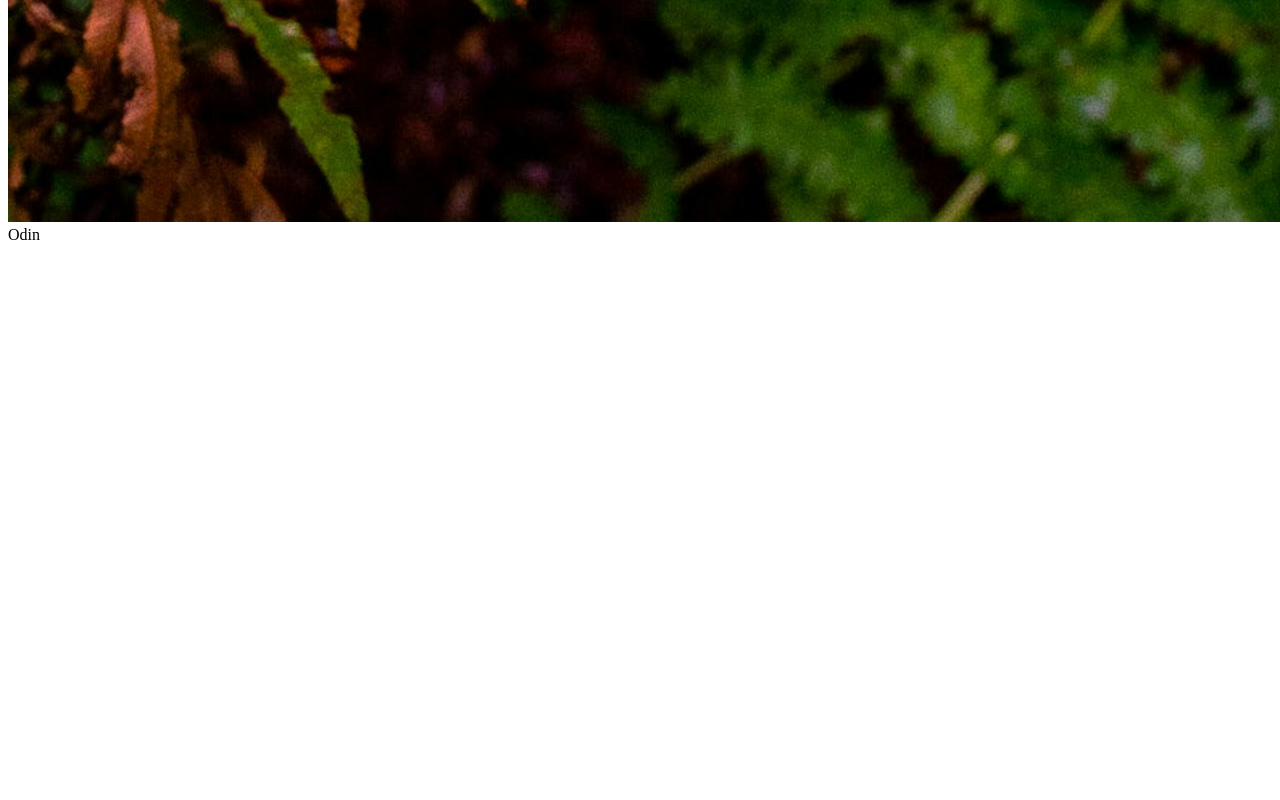
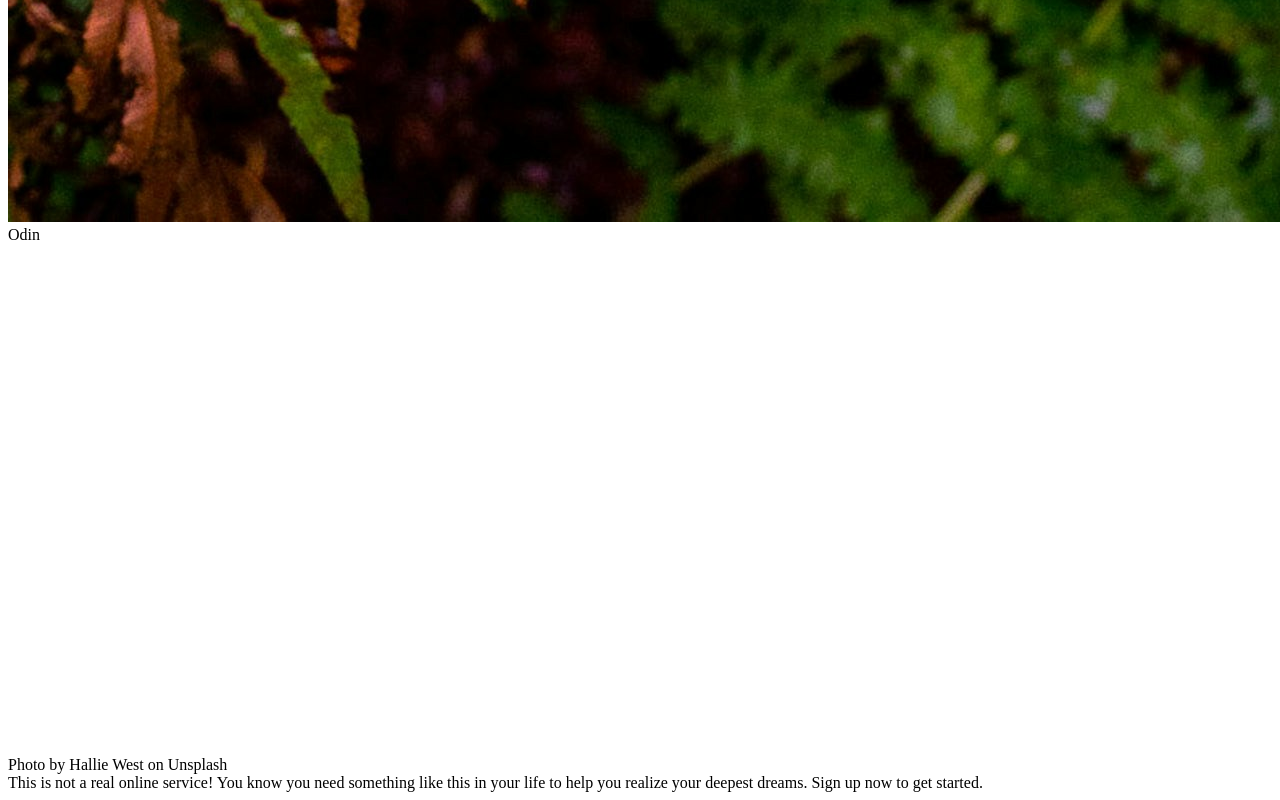
Before and after one commit to cody11827/odin-sign-up-form, a plain HTML site: page index.html in a window 1280 px wide. Shown: the part 2578-3378 px from the top of the page. Before the commit the page ends 3342 px from the top, so only its background shows below. Drawn offline with Linux system fonts and the light colour scheme.

Commit message:
add most of the text

```diff
--- a/index.html
+++ b/index.html
@@ -10,6 +10,8 @@
         <img src="images/halie-west-25xggax4bSA-unsplash.jpg">
         <div class="odin-text">Odin</div>
         <img src="images/odin-lined.png">
+        <div>Photo by Hallie West on Unsplash</div>
     </div>
+    <div>This is not a real online service! You know you need something like this in your life to help you realize your deepest dreams. Sign up now to get started.</div>
 </body>
 </html>
```
